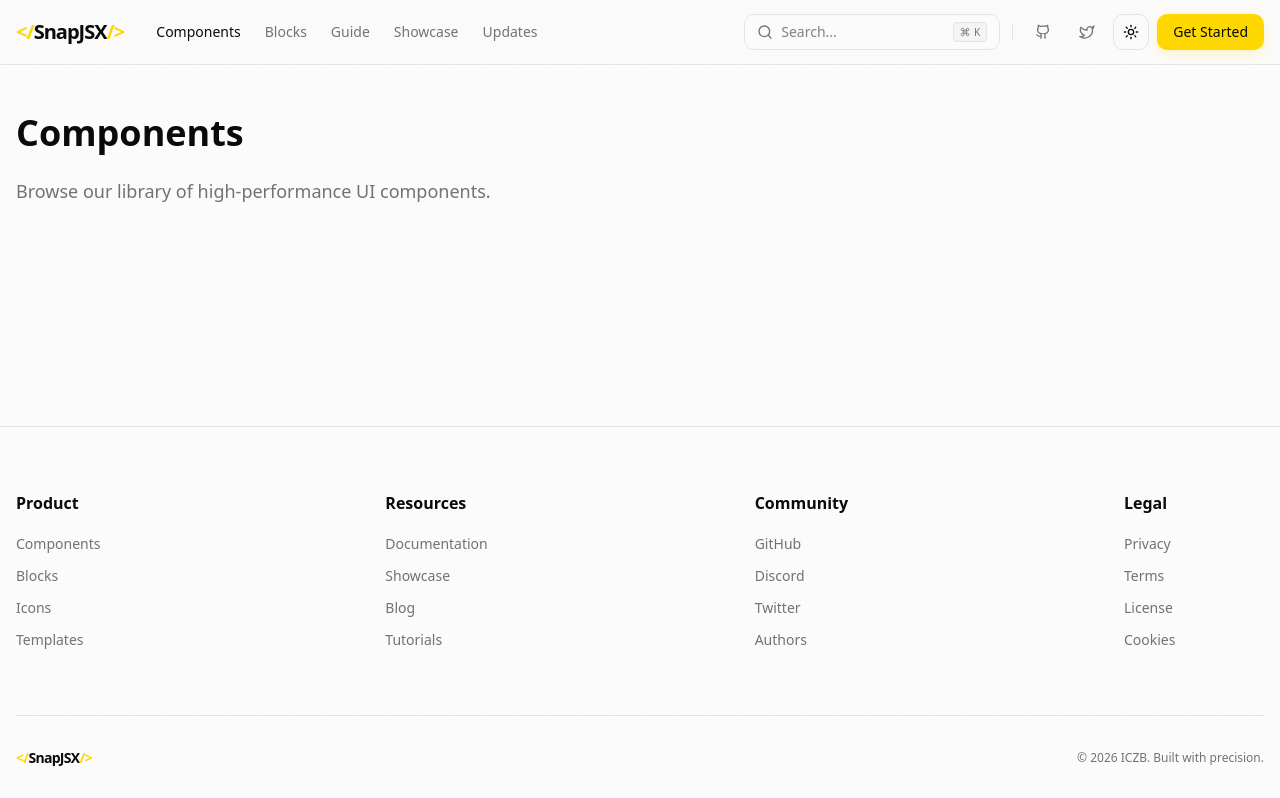
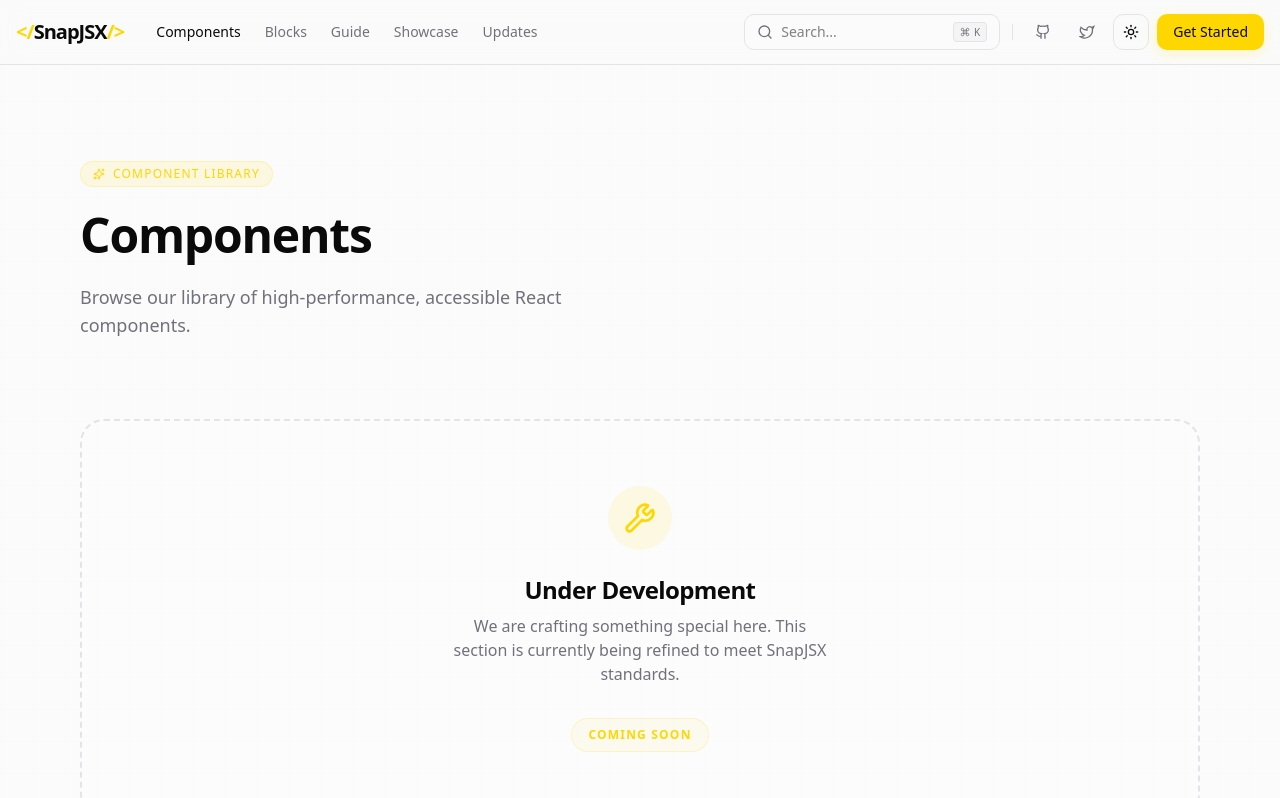
Before and after one commit to Gladiarn/SnapJSX, a Next.js app: page /components in a window 1280 px wide. Shown: the top 798 px of the page. Built offline with nearby package versions, Linux system fonts and the light colour scheme.

Commit message:
style: apply maintenance placeholder to showcase and components pages

```diff
--- a/src/app/components/page.tsx
+++ b/src/app/components/page.tsx
@@ -1,10 +1,23 @@
+import { Sparkles } from "lucide-react";
+import { MaintenancePlaceholder } from "@/components/ui/core/maintenance/maintenance-placeholder";
+
 export default function ComponentsPage() {
   return (
-    <main className="container mx-auto max-w-7xl px-4 py-12">
-      <h1 className="text-4xl font-extrabold mb-6">Components</h1>
-      <p className="text-lg text-muted-foreground">
-        Browse our library of high-performance UI components.
-      </p>
+    <main className="container mx-auto max-w-6xl px-4 py-24">
+      <header className="mb-20">
+        <div className="inline-flex items-center gap-2 px-3 py-1 rounded-full bg-primary/10 border border-primary/20 text-primary text-xs font-medium uppercase tracking-widest mb-6">
+          <Sparkles className="w-3 h-3" />
+          Component Library
+        </div>
+        <h1 className="text-4xl md:text-5xl font-extrabold tracking-tight mb-6">
+          Components
+        </h1>
+        <p className="text-lg text-muted-foreground max-w-lg">
+          Browse our library of high-performance, accessible React components.
+        </p>
+      </header>
+
+      <MaintenancePlaceholder />
     </main>
   );
 }
--- a/src/app/showcase/page.tsx
+++ b/src/app/showcase/page.tsx
@@ -1,10 +1,23 @@
+import { Sparkles } from "lucide-react";
+import { MaintenancePlaceholder } from "@/components/ui/core/maintenance/maintenance-placeholder";
+
 export default function ShowcasePage() {
   return (
-    <main className="container mx-auto max-w-7xl px-4 py-12">
-      <h1 className="text-4xl font-extrabold mb-6">Showcase</h1>
-      <p className="text-lg text-muted-foreground">
-        See how developers are using SnapJSX in their projects.
-      </p>
+    <main className="container mx-auto max-w-6xl px-4 py-24">
+      <header className="mb-20">
+        <div className="inline-flex items-center gap-2 px-3 py-1 rounded-full bg-primary/10 border border-primary/20 text-primary text-xs font-medium uppercase tracking-widest mb-6">
+          <Sparkles className="w-3 h-3" />
+          Inspiration
+        </div>
+        <h1 className="text-4xl md:text-5xl font-extrabold tracking-tight mb-6">
+          Showcase
+        </h1>
+        <p className="text-lg text-muted-foreground max-w-lg">
+          See what developers have built using the SnapJSX ecosystem.
+        </p>
+      </header>
+
+      <MaintenancePlaceholder />
     </main>
   );
 }
```
